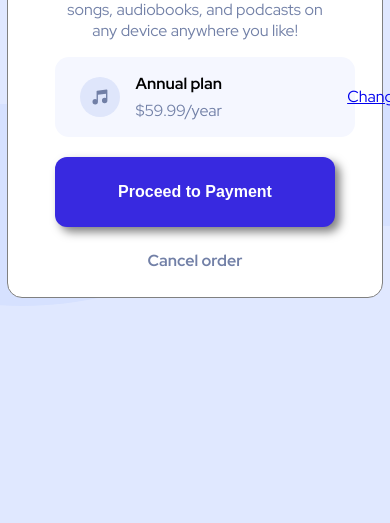
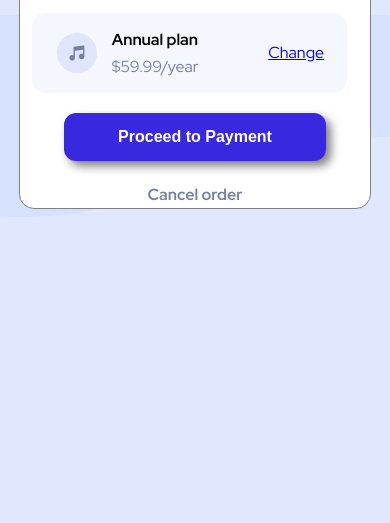
Before and after one commit to Brayoski01/Order-Summary-frontendmentor, a plain HTML site: page index.html in a window 390 px wide. Shown: the part 321-844 px from the top of the page. Drawn offline with Linux system fonts and the light colour scheme.

Commit message:
Update index.css

```diff
--- a/index.css
+++ b/index.css
@@ -107,9 +107,24 @@ body{
 
 }
 
-@media(max-width: 700px){
+@media(max-width: 600px){
     .box{
-        height: auto;
+        width: 350px;
+        height: 450px;
+        padding-bottom: 20px;
+    }
+
+    .info{
         width: 100%;
     }
+
+    .plan{
+        width: 90%;
+        margin-left: -2px;
+    }
+
+    .price{
+        margin-right: 70px;
+    }
 }
+}
```
